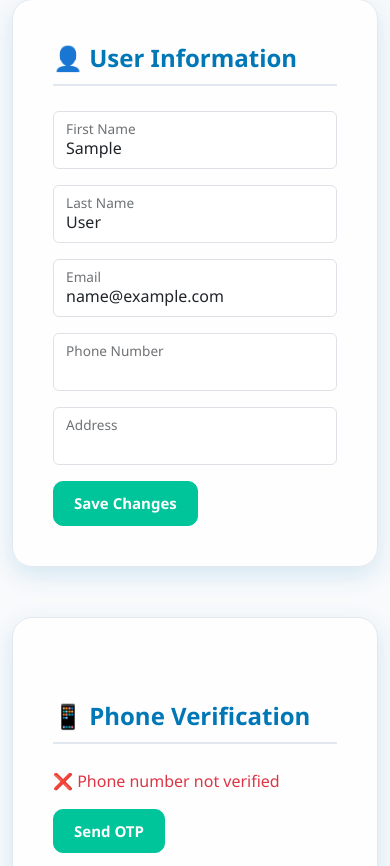
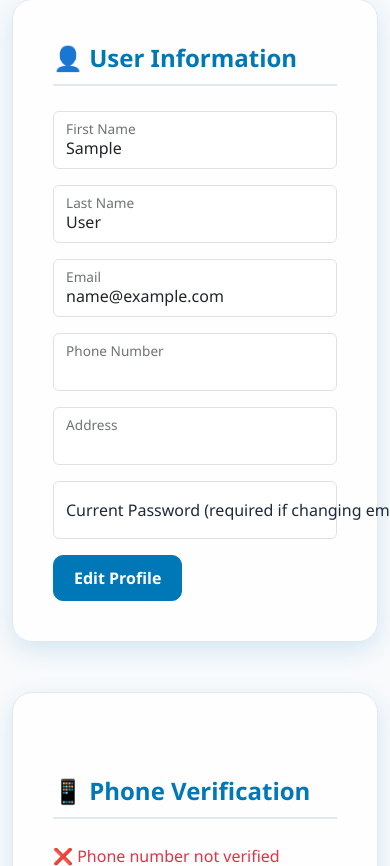
Before and after one commit to Aayushkumar-gupta/Receipt-Admin, a Django app: page /profile/ in a window 390 px wide; the page is wider, and only the part inside the window is pictured. Shown: the part 124-990 px from the top of that part. Run offline with Django 5.2, Linux system fonts and the light colour scheme; the visitor is signed in with stand-in values (Sample User, id 1).

Commit message:
Added a feature to put password before changing email or phone number, and made some minor UI/UX changes

```diff
--- a/receipts/templates/profile.html
+++ b/receipts/templates/profile.html
@@ -68,39 +68,73 @@
     <!-- Profile Info -->
     <div class="form-title">👤 User Information</div>
 
-    <form method="post" action="{% url 'update_profile' %}">
+    <form method="post" action="{% url 'update_profile' %}" id="profileForm">
         {% csrf_token %}
+
+        <!-- Hidden dummy inputs to prevent browser autofill/focus -->
+        <input type="text" style="display:none" autocomplete="off">
+        <input type="password" style="display:none" autocomplete="new-password">
+
         <div class="form-floating mb-3">
-            <input type="text" class="form-control" name="first_name" value="{{ request.user.first_name }}" required>
+            <input type="text" class="form-control" name="first_name" value="{{ request.user.first_name }}" readonly required autocomplete="off">
             <label>First Name</label>
         </div>
 
         <div class="form-floating mb-3">
-            <input type="text" class="form-control" name="last_name" value="{{ request.user.last_name }}" required>
+            <input type="text" class="form-control" name="last_name" value="{{ request.user.last_name }}" readonly required autocomplete="off">
             <label>Last Name</label>
         </div>
 
         <div class="form-floating mb-3">
-            <input type="email" class="form-control" name="email" value="{{ request.user.email }}" required>
+            <input type="email" class="form-control" name="email" value="{{ request.user.email }}" readonly required
+                   autocomplete="off" autocorrect="off" autocapitalize="off" spellcheck="false">
             <label>Email</label>
         </div>
 
         <div class="form-floating mb-3">
-            <input type="text" class="form-control" name="phone_number" value="{{ request.user.userprofile.phone_number }}">
+            <input type="text" class="form-control" name="phone_number" value="{{ request.user.userprofile.phone_number }}" readonly autocomplete="off">
             <label>Phone Number</label>
         </div>
 
         <div class="form-floating mb-3">
-            <input type="text" class="form-control" name="address" value="{{ request.user.userprofile.address|default:'' }}">
+            <input type="text" class="form-control" name="address" value="{{ request.user.userprofile.address|default:'' }}" readonly autocomplete="off">
             <label>Address</label>
         </div>
 
-        <button type="submit" class="btn btn-primary" onclick="return confirm('Are you sure you?');">Save Changes</button>
+        <div class="form-floating mb-3">
+            <input type="password" class="form-control" name="current_password" placeholder="Enter current password" readonly autocomplete="new-password">
+            <label>Current Password (required if changing email/phone)</label>
+        </div>
+
+        <!-- Buttons -->
+        <button type="button" class="btn btn-success" id="editBtn">Edit Profile</button>
+        <button type="submit" class="btn btn-primary" id="saveBtn" style="display:none;" onclick="return confirm('Are you sure you want to save changes?');">Save Changes</button>
     </form>
 </div>
 
+<script>
+    const editBtn = document.getElementById('editBtn');
+    const saveBtn = document.getElementById('saveBtn');
+    const form = document.getElementById('profileForm');
+
+    // Make form editable when Edit button is clicked
+    editBtn.addEventListener('click', () => {
+        form.querySelectorAll('input').forEach(input => input.removeAttribute('readonly'));
+        saveBtn.style.display = 'inline-block';
+        editBtn.style.display = 'none';
+        form.querySelector('input[name="first_name"]').focus();
+    });
+
+    // Remove focus from all inputs on page load to prevent autofocus
+    window.addEventListener('load', () => {
+        const inputs = form.querySelectorAll('input');
+        inputs.forEach(input => input.blur());
+        document.activeElement.blur();
+    });
+</script>
+
+<!-- Phone and Email verification sections remain unchanged -->
 <div class="form-wrapper">
-    <!-- Phone Verification -->
     <div class="form-title section-divider">📱 Phone Verification</div>
     {% if request.user.userprofile.phone_verified %}
         <p class="text-success">✅ Phone number verified</p>
@@ -121,7 +155,6 @@
         </form>
     {% endif %}
 
-    <!-- Email Verification -->
     <div class="form-title section-divider">📧 Email Verification</div>
     {% if request.user.userprofile.email_verified %}
         <p class="text-success">✅ Email verified</p>
--- a/receipts/views.py
+++ b/receipts/views.py
@@ -208,25 +208,35 @@ def update_profile(request):
         user = request.user
         profile = user.userprofile
 
-        # Track changes for email and phone
+        # Get posted data
         new_email = request.POST.get("email")
         new_phone = request.POST.get("phone_number")
+        current_password = request.POST.get("current_password")  # user must enter password
 
         # Update User fields
         user.first_name = request.POST.get("first_name")
         user.last_name = request.POST.get("last_name")
+        profile.address = request.POST.get("address")
 
+        # Check if email or phone is changing
+        sensitive_change = (new_email != user.email) or (new_phone != profile.phone_number)
+
+        if sensitive_change:
+            # Verify current password
+            if not user.check_password(current_password):
+                messages.error(request, "Incorrect password. Cannot update email or phone number ❌")
+                return redirect("user_profile")
+
+        # Update email if changed
         if new_email != user.email:
             user.email = new_email
             user.username = new_email
             profile.email_verified = False  # mark email as unverified
 
-        # Update Profile fields
+        # Update phone if changed
         if new_phone != profile.phone_number:
             profile.phone_number = new_phone
             profile.phone_verified = False  # mark phone as unverified
-
-        profile.address = request.POST.get("address")
 
         # Save changes
         user.save()
```
